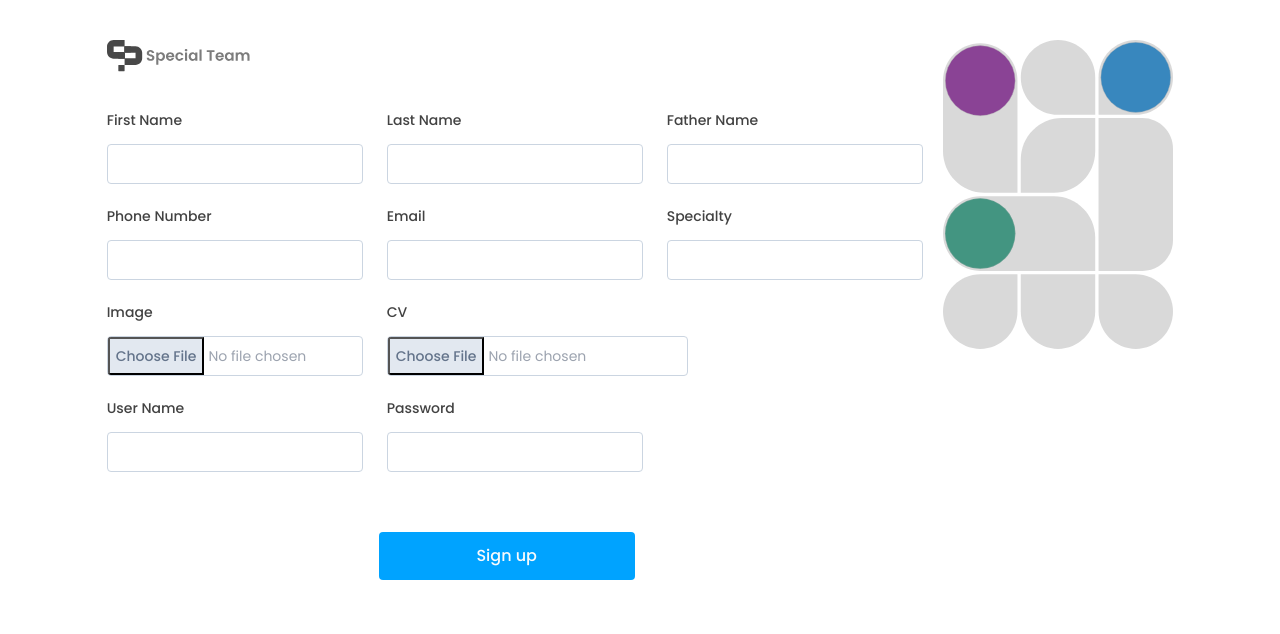
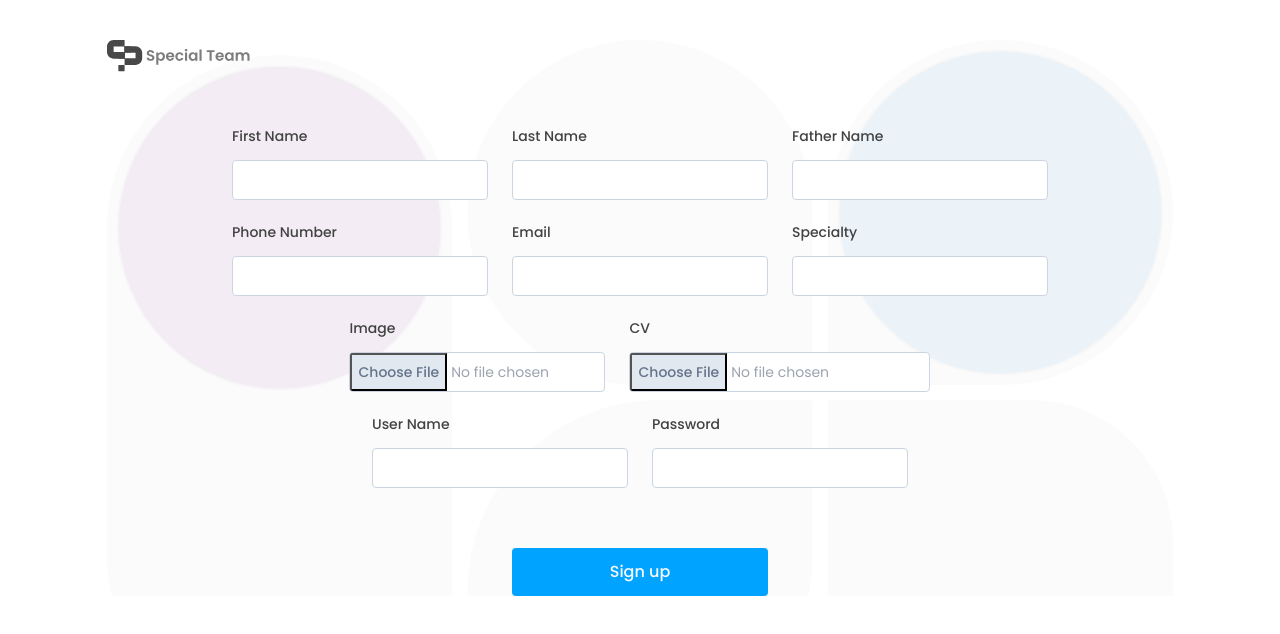
Before and after one commit to ranimRefaie/SP-Dashboard, a React (Vite) app: page /SP-Dashboard/sign-up in a window 1280 px wide. Shown: the top 634 px of the page. Built offline with nearby package versions, Linux system fonts and the light colour scheme.

Commit message:
first commit

```diff
--- a/src/index.css
+++ b/src/index.css
@@ -7,3 +7,19 @@ body {
 @tailwind base;
 @tailwind components;
 @tailwind utilities;
+
+
+.sign-up {
+    position: relative;
+    background-image: url('./assets/big-logo.svg');
+    background-size: cover;
+    background-repeat: no-repeat;
+}
+
+.sign-up::before {
+    position: absolute;
+    content: '';
+    width: 100%;
+    height: 100%;
+    background-color: rgba(255, 255, 255, 0.897);
+}
--- a/src/pages/SignUp.jsx
+++ b/src/pages/SignUp.jsx
@@ -3,10 +3,9 @@ import bg_logo from "../assets/big-logo.svg";
 
 const SignUp = () => {
   return (
-    <div className="flex w-10/12 mx-auto gap-9 mt-10">
-      <form className="w-3/4  flex flex-col gap-5">
-        <img src={logo} alt="" className="w-36 mb-4" />
-
+    <div className="sign-up  w-10/12 flex flex-col mx-auto gap-9 mt-10">
+      <img src={logo} alt="" className="w-36 mb-4 z-10" />
+      <form className="w-3/4  flex flex-col gap-5 z-10 mx-auto items-center">
         <div className="flex gap-6">
           <div className="flex flex-col gap-3">
             <label className="text-sm font-medium leading-6 text-customBlack">
@@ -123,9 +122,6 @@ const SignUp = () => {
           Sign up
         </a>
       </form>
-      <div className="w-1/2 h-full">
-        <img src={bg_logo} alt="" className="w-full" />
-      </div>
     </div>
   );
 };
```
